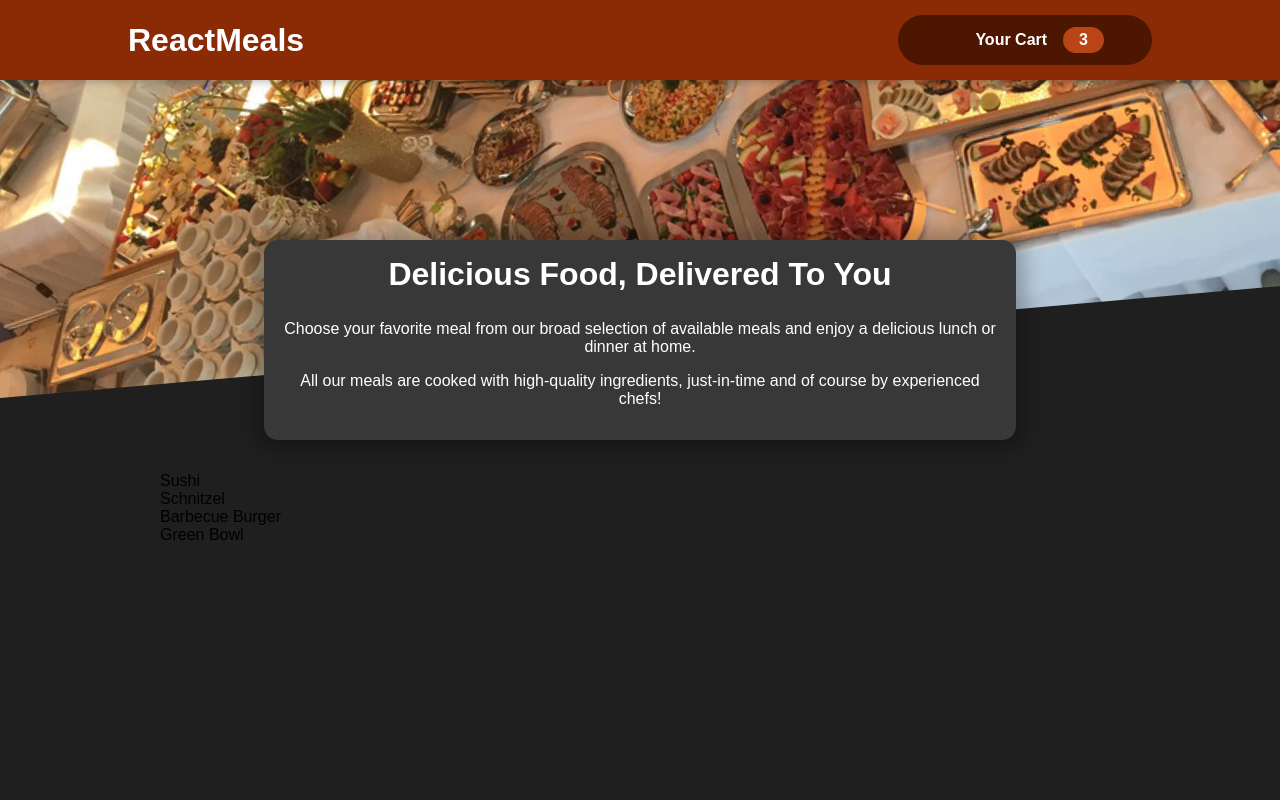
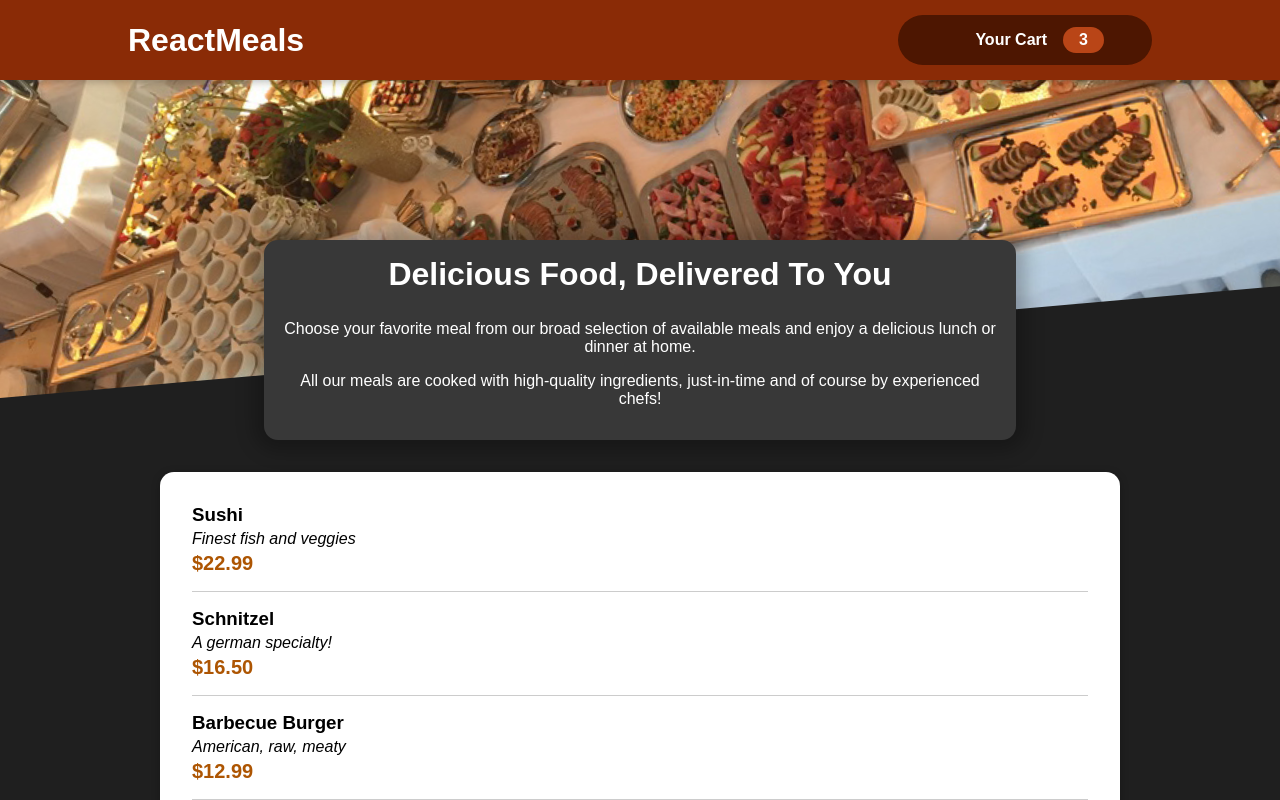
Before and after one commit to Ives-Gomes/food-app, a React (Vite) app: page / in a window 1280 px wide. Shown: the top 800 px of the page. Built offline with nearby package versions, Linux system fonts and the light colour scheme; some icons are missing.

Commit message:
feat: added meal item component

```diff
--- /dev/null
+++ b/src/components/Card/Card.jsx
@@ -0,0 +1,13 @@
+import React from 'react';
+
+import classes from './style.module.css';
+
+function Card({ children }) {
+  return (
+    <div className={classes.card}>
+      {children}
+    </div>
+  );
+}
+
+export default Card;
--- /dev/null
+++ b/src/components/Card/style.module.css
@@ -0,0 +1,6 @@
+.card {
+  padding: 1rem;
+  box-shadow: 0 2px 8px rgba(0, 0, 0, 0.25);
+  border-radius: 14px;
+  background-color: white;
+}
--- a/src/components/Meals/AvailableMeals/AvailableMeals.jsx
+++ b/src/components/Meals/AvailableMeals/AvailableMeals.jsx
@@ -1,4 +1,7 @@
 import React from 'react';
+
+import Card from '../../Card/Card';
+import MealItem from '../MealItem/MealItem';
 
 import classes from './style.module.css';
 
@@ -7,13 +10,18 @@
 function AvailableMeals() {
   return (
     <section className={classes.meals}>
-      <ul>
-        {DUMMY_MEALS.map((meal) => (
-          <li>
-            {meal.name}
-          </li>
-        ))}
-      </ul>
+      <Card>
+        <ul>
+          {DUMMY_MEALS.map((meal) => (
+            <MealItem
+              key={meal.id}
+              name={meal.name}
+              description={meal.description}
+              price={meal.price}
+            />
+          ))}
+        </ul>
+      </Card>
     </section>
   );
 }
--- /dev/null
+++ b/src/components/Meals/MealItem/MealItem.jsx
@@ -0,0 +1,21 @@
+import React from 'react';
+
+import classes from './style.module.css';
+
+function MealItem({ name, description, price }) {
+  const formattedPrice = `$${price.toFixed(2)}`;
+
+  return (
+    <li className={classes.meal}>
+      <div>
+        <h3>{name}</h3>
+        <div className={classes.description}>{description}</div>
+        <div className={classes.price}>{formattedPrice}</div>
+      </div>
+
+      <div />
+    </li>
+  );
+}
+
+export default MealItem;
--- /dev/null
+++ b/src/components/Meals/MealItem/style.module.css
@@ -0,0 +1,22 @@
+.meal {
+  display: flex;
+  justify-content: space-between;
+  margin: 1rem;
+  padding-bottom: 1rem;
+  border-bottom: 1px solid #ccc;
+}
+
+.meal h3 {
+  margin: 0 0 0.25rem 0;
+}
+
+.description {
+  font-style: italic;
+}
+
+.price {
+  margin-top: 0.25rem;
+  font-weight: bold;
+  color: #ad5502;
+  font-size: 1.25rem;
+}
```
Also changed, not shown: src/components/Meals/MealForm/MealForm.jsx (added).
